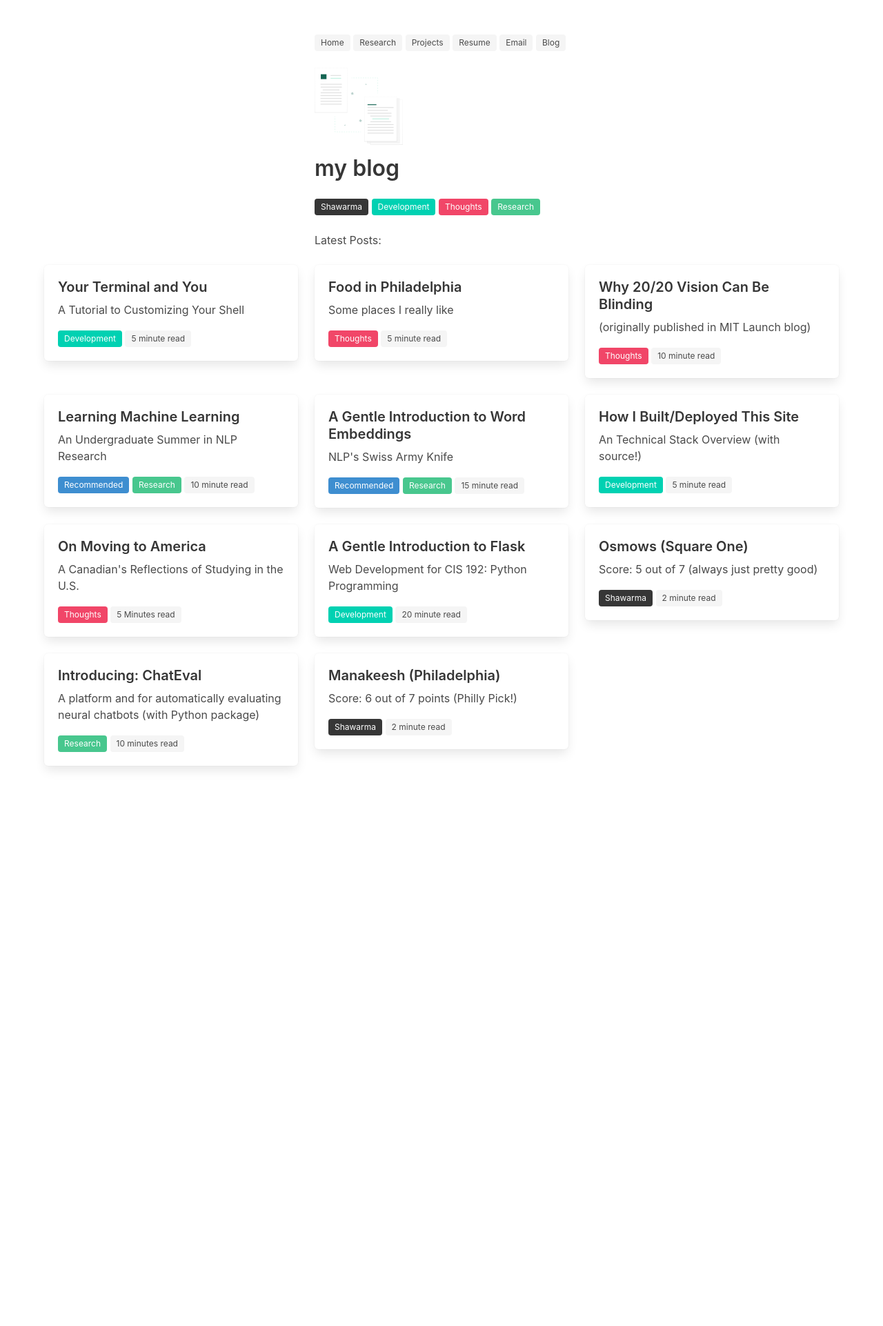
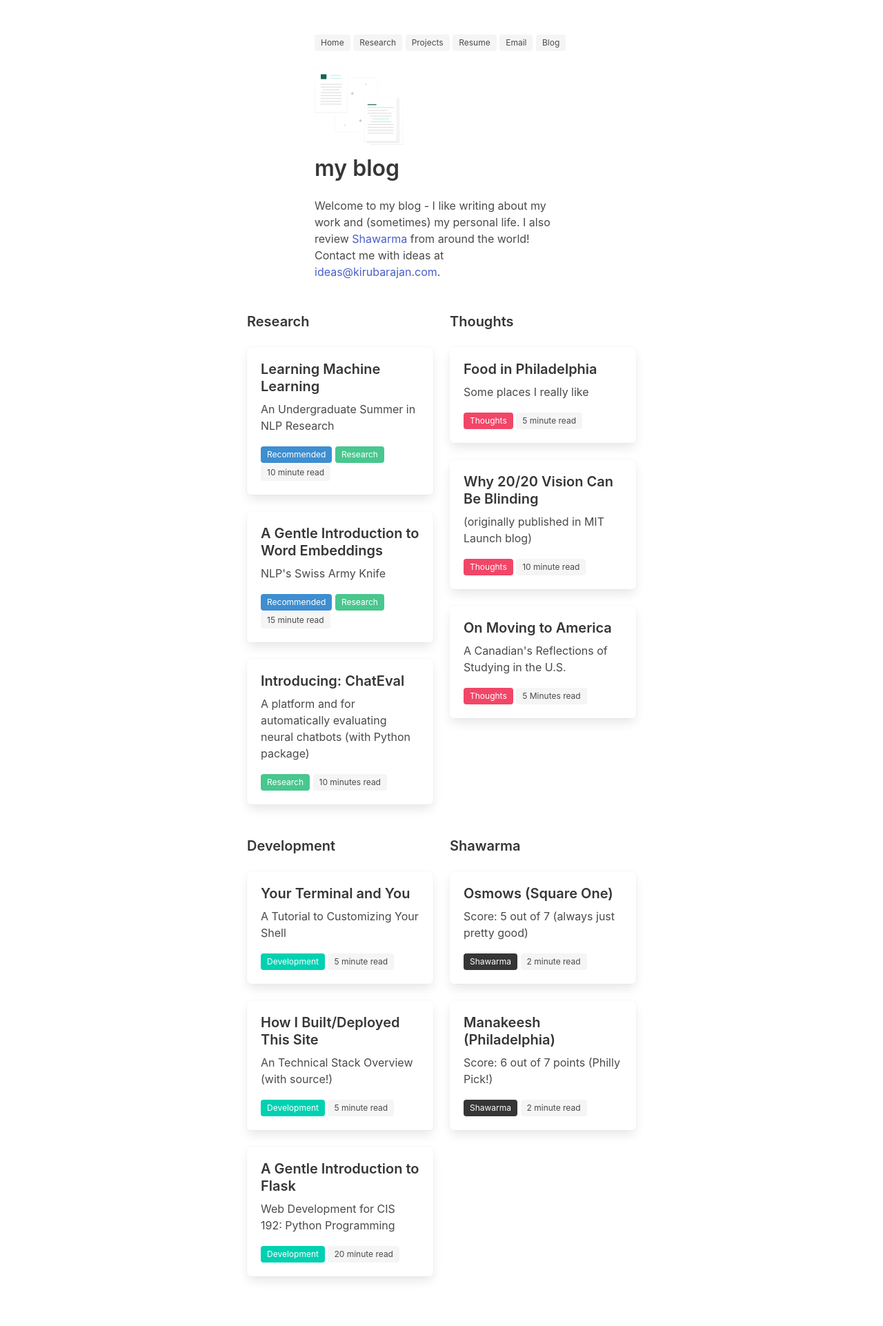
Before and after one commit to kirubarajan/old_site, a Django app: page /blog/ in a window 1280 px wide. Shown: the whole page at 69% size. Before the commit the page ends 1116 px from the top, so only its background shows below. Run offline with Django 3.2, Linux system fonts and the light colour scheme; data comes from the database, SQL or seed files in the repository; both versions use the stored data as it was after the commit; some libraries are stand-ins or nearby versions.

Commit message:
Update blog

```diff
--- a/about/templates/blog.html
+++ b/about/templates/blog.html
@@ -20,26 +20,23 @@
             <img src="{% static 'img/papers.svg' %}">
           </figure>
             <h1 class="title"> my blog </h1>
-            {% for category in categories %}
-            <a href="/blog/category/{{ category.id }}">
-              <span class="tag is-{{ category.bulma_color }}"> {{ category.name }} </span>
-            </a>
-            {% endfor %}
-
-            {% if select %}
-            <a href="/blog">
-              <span class="tag is-light"> All </span>
-            </a>
-            {% endif %}
-            <br> <br>
-            <p>Latest Posts:</p>
+            <p>Welcome to my blog - I like writing about my work and (sometimes)
+              my personal life. I also review <a href="https://en.wikipedia.org/wiki/Shawarma">Shawarma</a>
+              from around the world! Contact me with ideas at <a href="mailto:ideas@kirubarajan.com">ideas@kirubarajan.com</a>.</p>
+            <br />
         </div>
         <div class="column is-one-fourth"> </div>
       </div>
 
+      <div class="columns">
+        <div class="column is-one-quarter"></div>
+
+        <div class="column is-half">
             <div class="columns is-multiline">
-        {% for post in posts %}
-        <div class="column is-one-third">
+                {% for section in sections %}
+                <div class="column is-half">
+                  <p class="subtitle"><strong>{{section.category.name}}</strong></p>
+                  {% for post in section.posts %}
                   <a href="/post/{{post.id}}" >
                     <div class="box">
                       <article class="media">
@@ -55,11 +52,17 @@
                       </article>
                     </div>
                   </a>
+                  <br />
+                  {% endfor %}
                 </div>
                 <br>
                 {% endfor %}
               </div>
         </div>
 
+        <div class="column is-one-quarter"></div>
+      </div>
+    </div>
+
   </section>
 {% endblock %}
--- a/blog/views.py
+++ b/blog/views.py
@@ -9,9 +9,13 @@ def category(request, category):
     return render(request, 'blog.html', {'posts': posts, 'categories': categories, 'select': True})
 
 def blog(request):
-    posts = Post.objects.all()
+    sections = list()
     categories = Category.objects.all()
-    return render(request, 'blog.html', {'posts': posts, 'categories': categories, 'select': False})
+    for category in categories:
+        posts = Post.objects.filter(category=category)
+        sections.append({"posts": posts, "category": category})
+    sections.reverse()
+    return render(request, 'blog.html', {'sections': sections, 'categories': categories, 'select': False})
 
 def post(request, id):
     post = Post.objects.get(id=id)
```
Also changed, not shown: db.sqlite3. Lines whose indentation alone changed are shown as unchanged.
